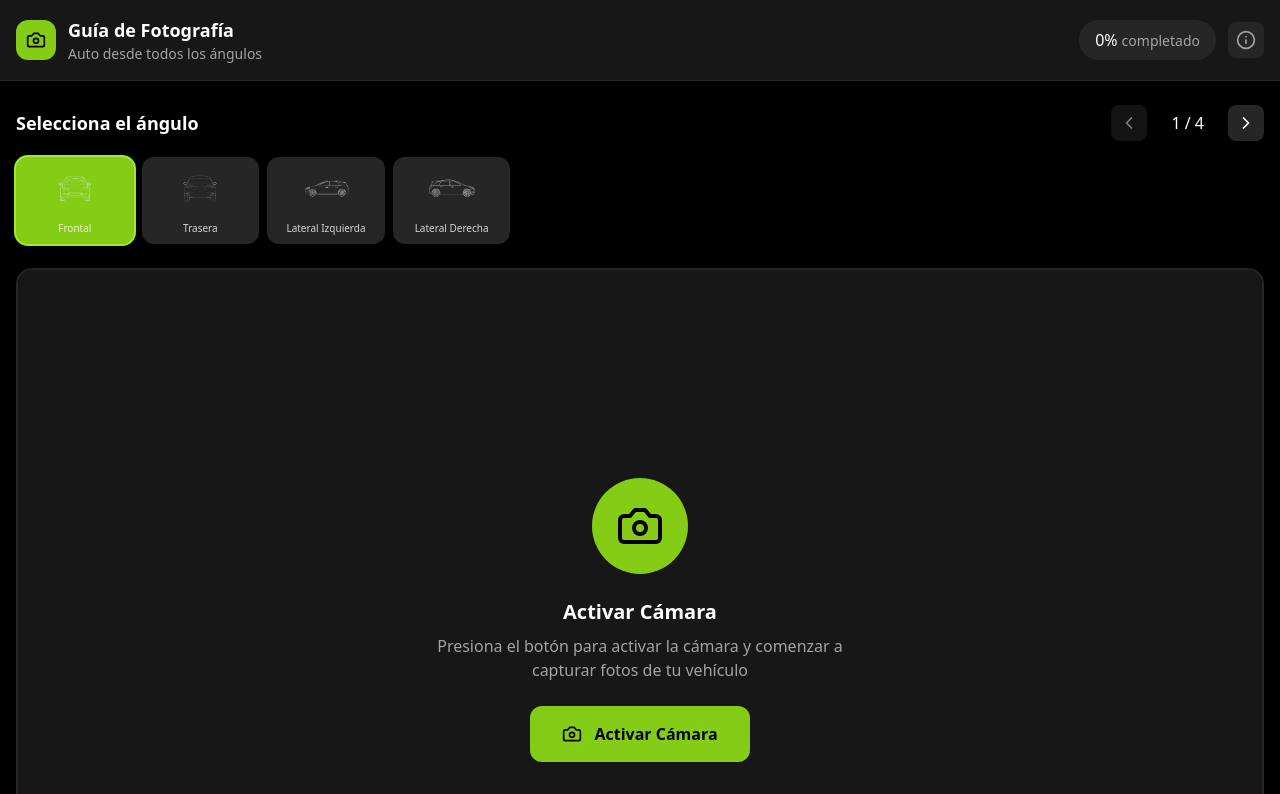
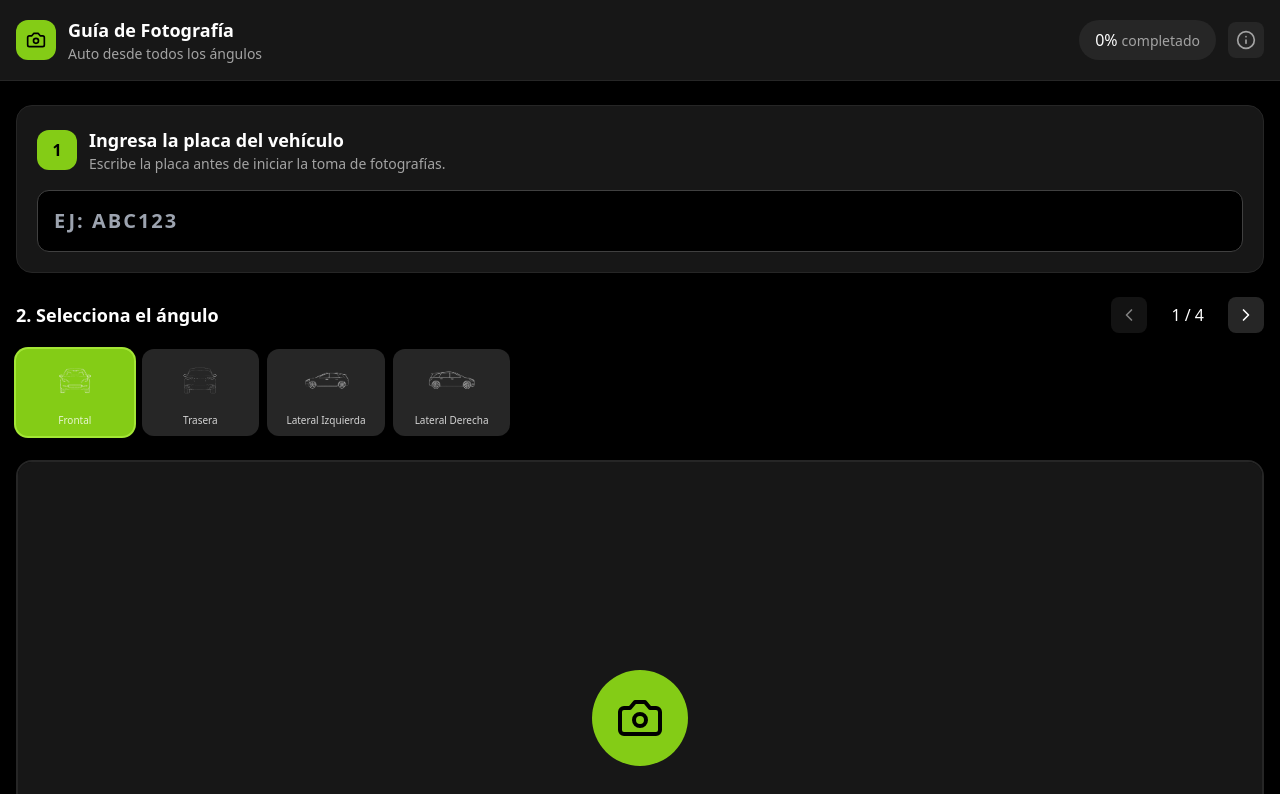
Before and after one commit to GMSoftHUB/auto-photo-guide, a React (Vite) app: page / in a window 1280 px wide. Shown: the top 794 px of the page. Built offline with nearby package versions, Linux system fonts and the light colour scheme.

Commit message:
Agregar campo de placa

```diff
--- a/src/App.tsx
+++ b/src/App.tsx
@@ -53,6 +53,7 @@ const CAR_ANGLES: CarAngle[] = [
 type CameraStatus = 'idle' | 'requesting' | 'starting' | 'active' | 'error';
 
 export default function App() {
+  const [vehiclePlate, setVehiclePlate] = useState('');
   const [currentAngleIndex, setCurrentAngleIndex] = useState(0);
   const [isAligned, setIsAligned] = useState(false);
   const [matchScore, setMatchScore] = useState(0);
@@ -223,10 +224,37 @@ export default function App() {
       </header>
 
       <main className="max-w-7xl mx-auto px-4 py-6">
+        {/* Vehicle Plate */}
+        <div className="mb-6 bg-neutral-900 border border-neutral-800 rounded-2xl p-5">
+          <div className="flex items-center gap-3 mb-4">
+            <div className="w-10 h-10 bg-lime-500 rounded-xl flex items-center justify-center text-black font-bold">
+              1
+            </div>
+
+            <div>
+              <h2 className="text-white font-semibold text-lg">
+                Ingresa la placa del vehículo
+              </h2>
+              <p className="text-neutral-400 text-sm">
+                Escribe la placa antes de iniciar la toma de fotografías.
+              </p>
+            </div>
+          </div>
+
+          <input
+            type="text"
+            value={vehiclePlate}
+            onChange={(e) => setVehiclePlate(e.target.value.toUpperCase())}
+            placeholder="Ej: ABC123"
+            maxLength={8}
+            className="w-full bg-black border border-neutral-700 rounded-xl px-4 py-4 text-white text-xl font-semibold tracking-widest uppercase outline-none focus:border-lime-500"
+          />
+        </div>
+
         {/* Angle Selector */}
         <div className="mb-6">
           <div className="flex items-center justify-between mb-4">
-            <h2 className="text-white font-semibold text-lg">Selecciona el ángulo</h2>
+            <h2 className="text-white font-semibold text-lg">2. Selecciona el ángulo</h2>
             <div className="flex items-center gap-2">
               <button
                 onClick={() => goToAngle(currentAngleIndex - 1)}
```
